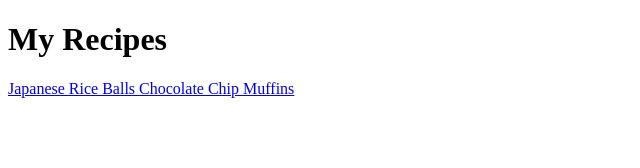
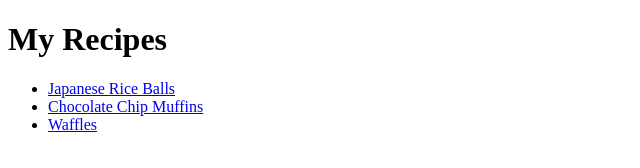
Before and after one commit to datascapes/odin-recipes, a plain HTML site: page index.html in a window 1280 px wide. Shown: the whole page, without its empty margins (0-640 px from the left). Drawn offline with Linux system fonts and the light colour scheme.

Commit message:
Update index.html

```diff
--- a/index.html
+++ b/index.html
@@ -6,7 +6,12 @@
     </head>
     <body>
         <h1>My Recipes</h1>
-        <a href="recipes/onigiri.html"> Japanese Rice Balls </a>
-        <a href="recipes/chocochipmuffin.html"> Chocolate Chip Muffins </a>
+        <ul>
+            <li><a href="recipes/onigiri.html"> Japanese Rice Balls </a></li>
+            <li><a href="recipes/chocochipmuffin.html"> Chocolate Chip Muffins </a></li>
+            <li><a href="recipes/waffles.html"> Waffles </a></li>
+        </ul>
+
+
     </body>
 </html>
```
